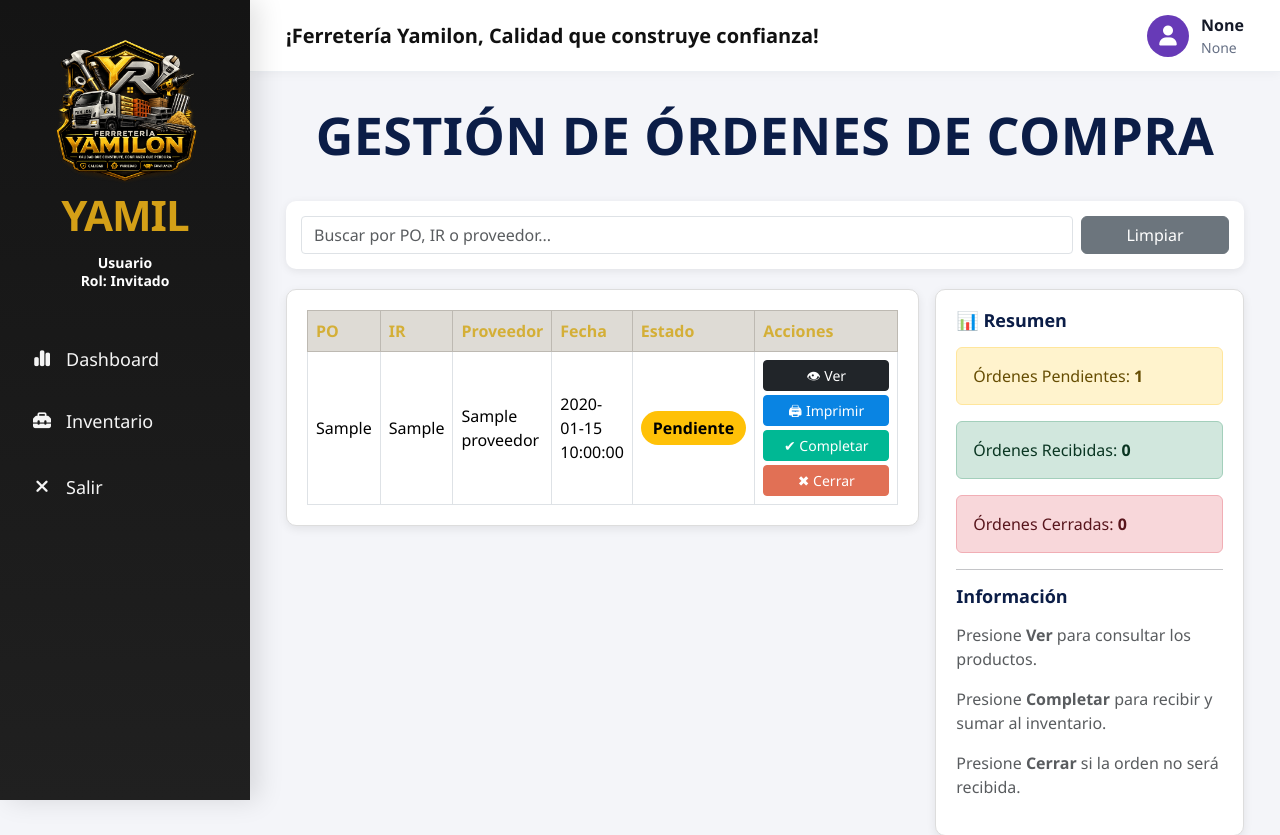
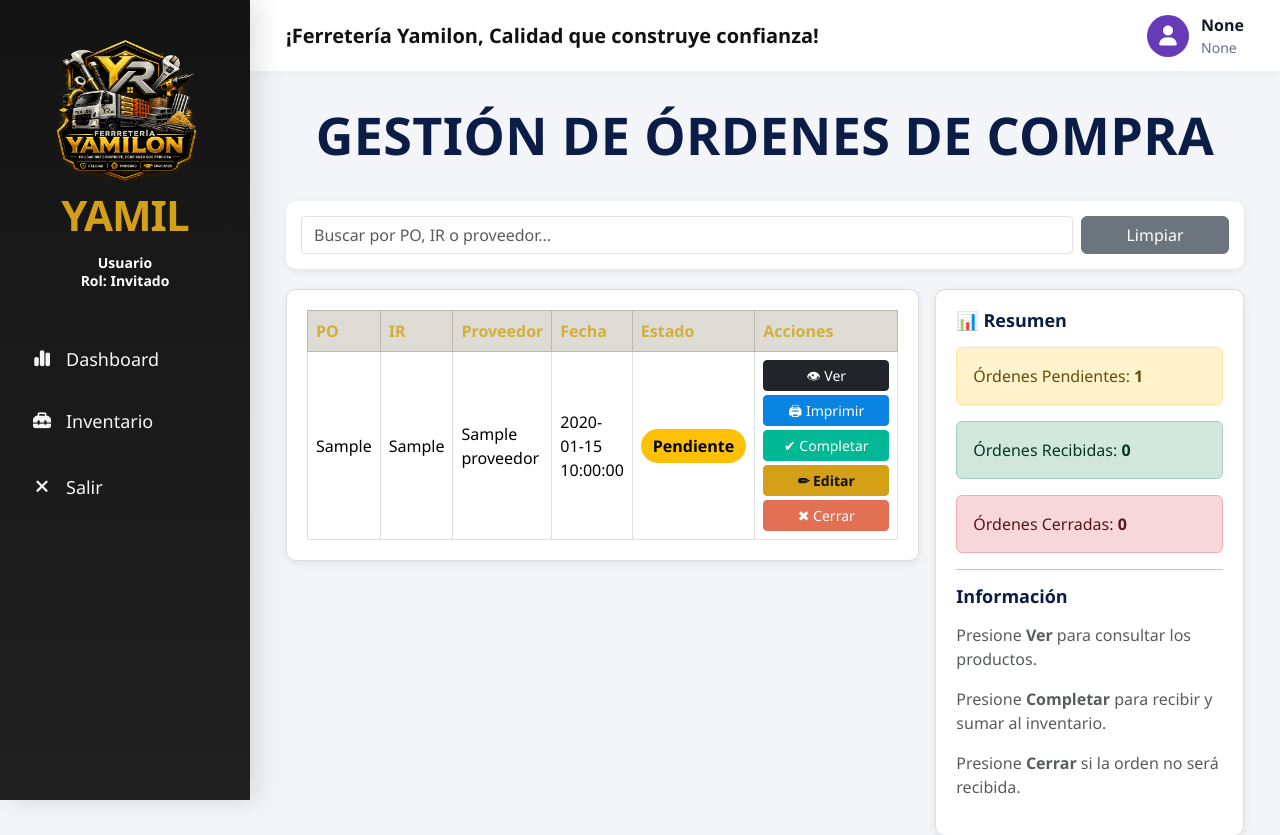
Before and after one commit to Ruizoli/Palmar_Web, a Flask app: template templates/gestion_ordenes.html in a window 1280 px wide. Shown: the top 835 px of the page. Run offline with Flask 3, Linux system fonts and the light colour scheme; the template is opened without the code that fills it: most values are stand-ins (such as "Sample title", 1, 10 or a date in 2020); some libraries are stand-ins or nearby versions.

Commit message:
Agregar boton editar en gestion ordenes

```diff
--- a/templates/gestion_ordenes.html
+++ b/templates/gestion_ordenes.html
@@ -135,6 +135,11 @@
                     data-bs-target="#recibir{{ loop.index }}">
                 ✔ Completar
             </button>
+
+            <a class="btn btn-warning btn-sm"
+            href="{{ url_for('editar_orden', po=o.po) }}">
+                ✏ Editar
+            </a>
 
             <button class="btn btn-danger btn-sm"
                     type="button"
```
